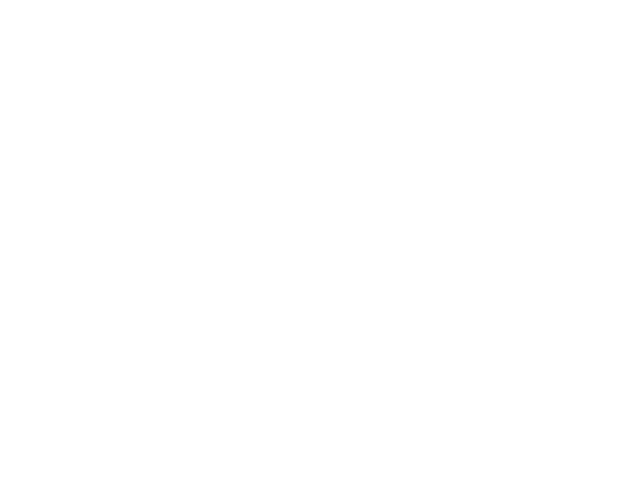
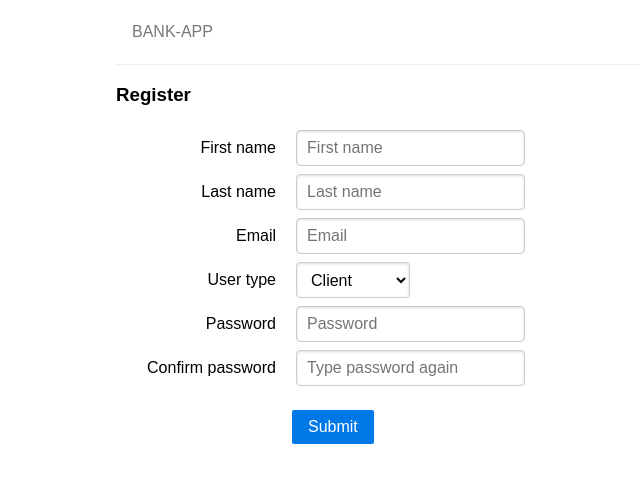
Before and after one commit to efdalustaoglu/secure-coding, a PHP site: page /register.php in a window 1280 px wide. Before the commit the part shown is empty. Shown: the top 483 px of the page, without its empty margins (124-764 px from the left). Run offline with PHP 8.4, Linux system fonts and the light colour scheme.

Commit message:
add code for user login and registration

```diff
--- a/app/transaction.php
+++ b/app/transaction.php
@@ -14,12 +14,14 @@ function getSingleTransaction($id) {
 
 // creates a transaction
 function createTransaction($sender, $recipient, $amount, $tan) {
-
+  $return  = returnValue();
+  return $return;
 }
 
 // approve / deny a transaction
 function approveTransaction($id, $approver, $decison) {
-
+  $return  = returnValue();
+  return $return;
 }
 
 // parse transaction file
--- a/app/user.php
+++ b/app/user.php
@@ -59,8 +59,9 @@ function logout () {
 }
 
 // creates a user: employee or client
-function createUser($userType, $email, $password, $firstname, $lastname) {
-
+function createUser($userType, $email, $password, $confirmPassword, $firstname, $lastname) {
+  $return  = returnValue();
+  return $return;
 }
 
 // gets all users in the databse
@@ -75,7 +76,8 @@ function getSingUser($id) {
 
 // approves a user registration
 function approveRegistration($id, $approver) {
-
+  $return  = returnValue();
+  return $return;
 }
 
 // create 100 tans
--- a/public/header.php
+++ b/public/header.php
@@ -1,4 +1,5 @@
 <?php
+
 require_once "../app/user.php";
 
 // start session if page the header is included in is privilieged
@@ -33,6 +34,12 @@ if (isset($privileged) && $privileged) {
     border-top: 1px solid #eee;
     margin: 15px 0;
   }
+
+  .show-msg {
+    padding: 10px;
+    background-color: #afeeee;
+    color: #000;
+  }
   </style>
 </head>
 
@@ -42,16 +49,16 @@ if (isset($privileged) && $privileged) {
   <div class="pure-g">
     <div class="pure-u-1-1">
       <div class="pure-menu pure-menu-horizontal">
-        <a href="#" class="pure-menu-heading pure-menu-link">BANK-APP</a>
+        <a href="#!" class="pure-menu-heading pure-menu-link">BANK-APP</a>
+        <?php if (isUserAuth()): ?>
         <ul class="pure-menu-list">
           <li class="pure-menu-item">
-            <a href="#" class="pure-menu-link">Transactions</a>
+            <a href="<?php echo 'view_transactions.php'; ?>" class="pure-menu-link">Transaction</a>
           </li>
           <li class="pure-menu-item">
-            <a href="#" class="pure-menu-link">Users</a>
+            <a href="<?php echo 'view_users.php'; ?>" class="pure-menu-link">User</a>
           </li>
         </ul>
-        <?php if (isUserAuth()): ?>
         <ul class="pure-menu-list pull-right">
           <li class="pure-menu-item">
             <a href="#!" class="pure-menu-link">
@@ -59,9 +66,18 @@ if (isset($privileged) && $privileged) {
             </a>
           </li>
           <li class="pure-menu-item">
-            <a href="#" class="pure-menu-link">Logout</a>
+            <a href="<?php echo 'logout.php'; ?>" class="pure-menu-link">Logout</a>
           </li>
         </ul>
       <?php endif; ?>
       </div>
       <div class="divider"></div>
+
+<?php
+
+// show error/success message, if any
+if (isset($showMsg) && !empty($showMsg)) {
+  echo "<div class='show-msg'>" . $showMsg . "</div>";
+}
+
+?>
--- a/public/register.php
+++ b/public/register.php
@@ -0,0 +1,75 @@
+<?php
+
+require_once "../app/user.php";
+
+// process form
+if (isset($_POST['submit'])) {
+  $email = $_POST['email'];
+  $firstname = $_POST['firstname'];
+  $lastname = $_POST['lastname'];
+  $password = $_POST['password'];
+  $confirmPassword = $_POST['confirm_password'];
+  $usertype = $_POST['usertype'];;
+
+  $register = createUser($userType, $email, $password, $confirmPassword, $firstname, $lastname);
+  if ($register->value) {
+    header("Location: "."view_transactions.php");
+  } else {
+    $showMsg = $register->msg;
+  }
+}
+
+// include header
+$pageTitle = "Register";
+include("header.php");
+
+?>
+
+<h3>Register</h3>
+<form class="pure-form pure-form-aligned" method="post" action="<?php $_SERVER['PHP_SELF']; ?>">
+  <fieldset>
+    <div class="pure-control-group">
+      <label>First name</label>
+      <input name="firstname" type="text" placeholder="First name">
+    </div>
+
+    <div class="pure-control-group">
+      <label>Last name</label>
+      <input name="lastname" type="text" placeholder="Last name">
+    </div>
+
+    <div class="pure-control-group">
+      <label>Email</label>
+      <input name="email" type="email" placeholder="Email">
+    </div>
+
+    <div class="pure-control-group">
+      <label>User type</label>
+      <select name="usertype">
+        <option value="C">Client</option>
+        <option value="E">Employee</option>
+      </select>
+    </div>
+
+    <div class="pure-control-group">
+      <label>Password</label>
+      <input name="password" type="password" placeholder="Password">
+    </div>
+
+    <div class="pure-control-group">
+      <label>Confirm password</label>
+      <input name="confirm_password" type="password" placeholder="Type password again">
+    </div>
+
+    <div class="pure-controls">
+      <button type="submit" name="submit" class="pure-button pure-button-primary">Submit</button>
+    </div>
+  </fieldset>
+</form>
+
+<?php
+
+// include footer
+include("footer.php");
+
+?>
```
Also changed, not shown: public/login.php (+17 -14 lines), public/logout.php (+7 -0 lines).
